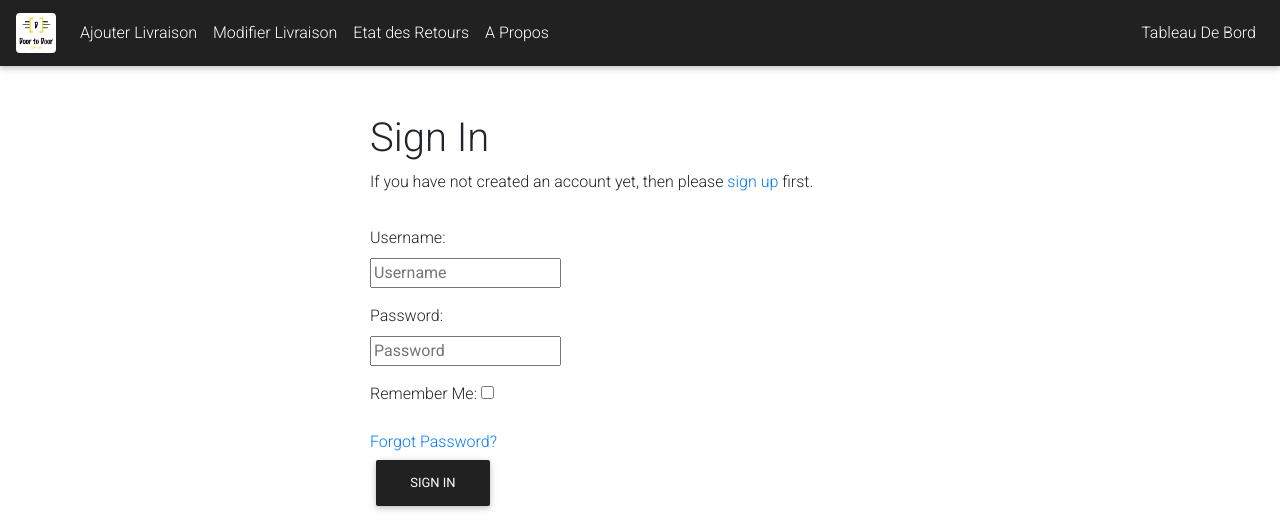
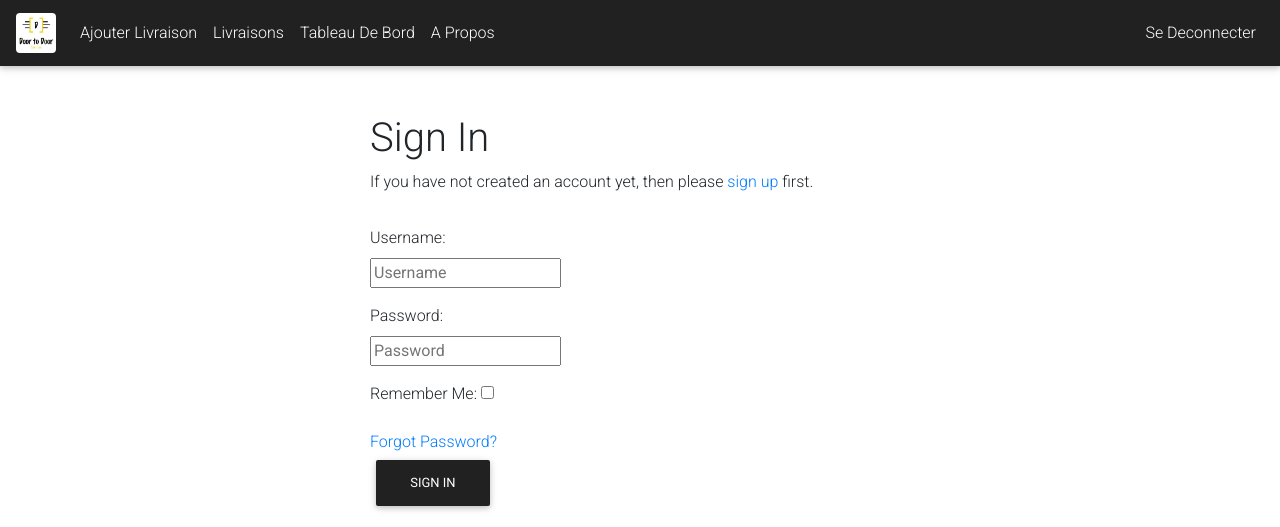
Before and after one commit to mbayedione10/doortodoor, a Django app: a page that uses dkrexpress/doortodoor/templates/doortodoor/navigation.html in a window 1280 px wide. Shown: the top 527 px of the page. Run offline with Django 3.2, Linux system fonts and the light colour scheme; some libraries are stand-ins or nearby versions.

Commit message:
add link on navigation

```diff
--- a/dkrexpress/doortodoor/templates/doortodoor/navigation.html
+++ b/dkrexpress/doortodoor/templates/doortodoor/navigation.html
@@ -11,13 +11,13 @@
     <div class="collapse navbar-collapse" id="navbarNav">
         <ul class="navbar-nav mr-auto">
             <li class="nav-item">
-                <a class="nav-link" href="#">Ajouter Livraison</a>
+                <a class="nav-link" href="{% url 'ajouter' %}">Ajouter Livraison</a>
             </li>
             <li class="nav-item">
-                <a class="nav-link" href="#">Modifier Livraison</a>
+                <a class="nav-link" href="#">Livraisons</a>
             </li>
             <li class="nav-item">
-                <a class="nav-link" href="#">Etat des Retours</a>
+                <a class="nav-link" href="#">Tableau De Bord</a>
             </li>
             <li class="nav-item">
                 <a class="nav-link" href="{% url 'about' %}">A Propos</a>
@@ -25,7 +25,7 @@
         </ul>
         <ul class="navbar-nav">
             <li class="nav-item">
-                <a class="nav-link" href="#">Tableau De Bord</a>
+                <a class="nav-link" href="http://127.0.0.1:8000/accounts/logout/">Se Deconnecter</a>
             </li>
         </ul>
 
--- a/dkrexpress/doortodoor/views.py
+++ b/dkrexpress/doortodoor/views.py
@@ -6,7 +6,6 @@ from django.contrib.auth.mixins import UserPassesTestMixin, LoginRequiredMixin
 from django.utils.timezone import datetime
 from django.core.mail import send_mail
 from doortodoor.models import *
-from doortodoor.serializers import *
 
 
 class Index(LoginRequiredMixin,UserPassesTestMixin, View):
```
